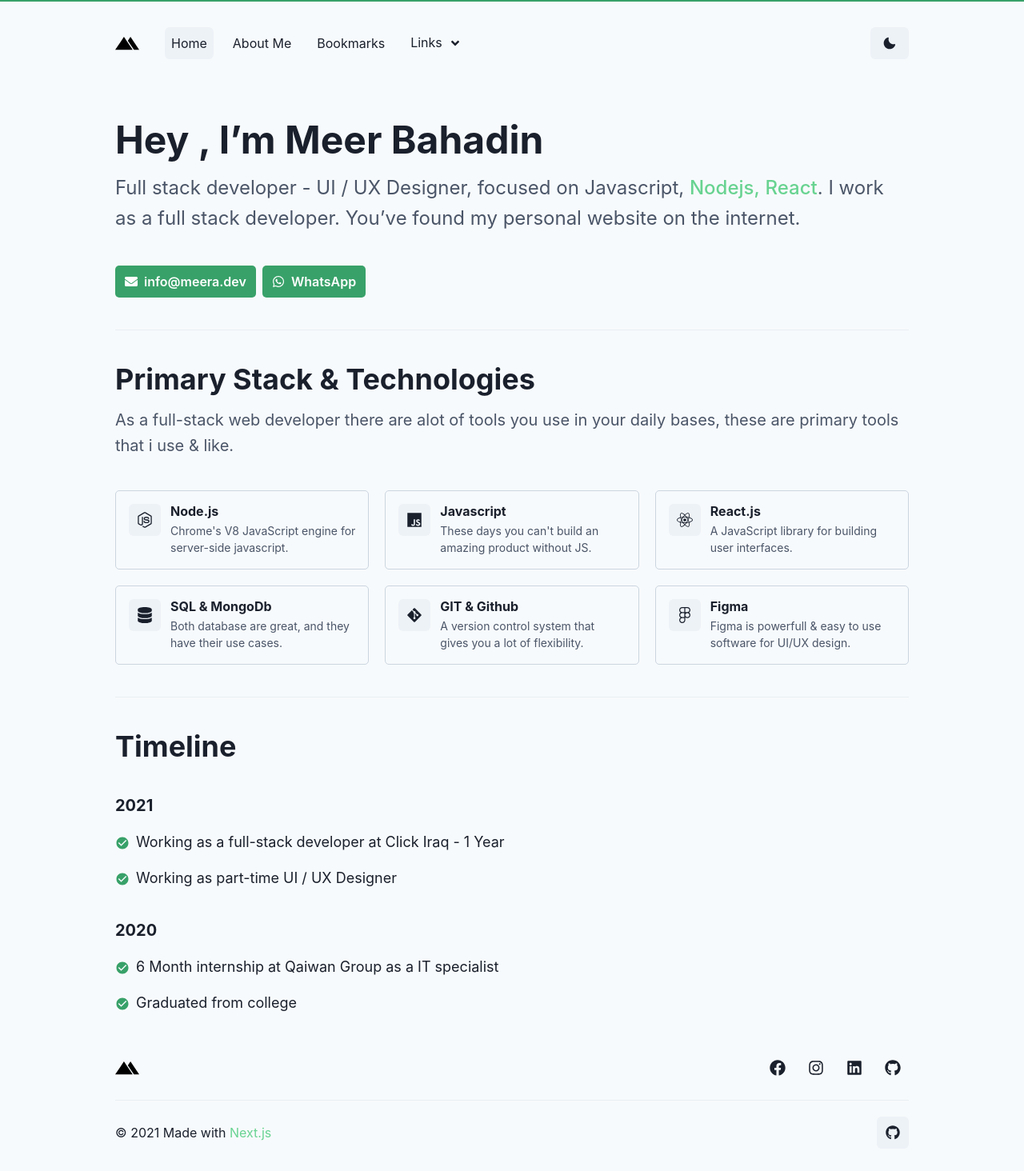
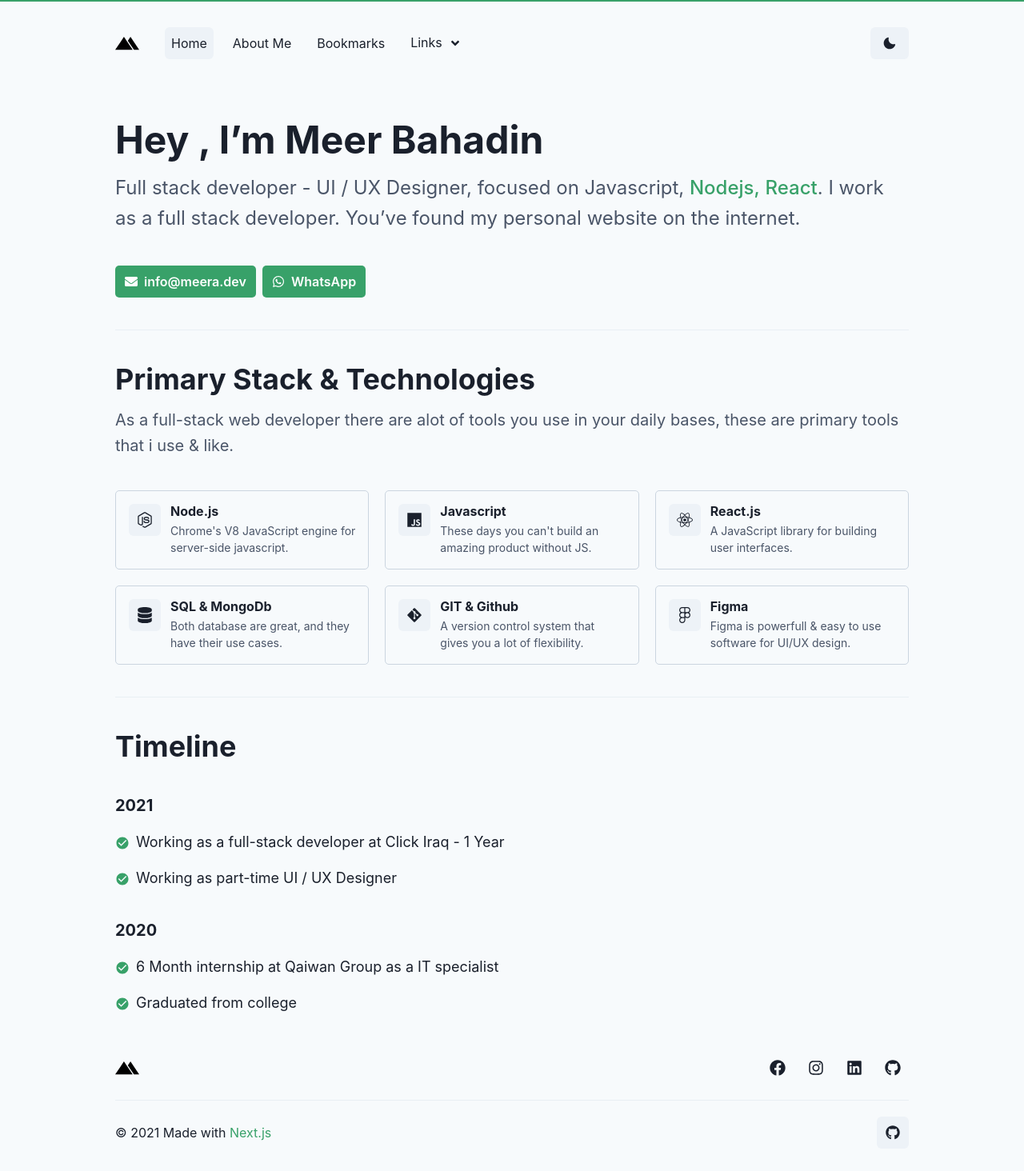
Before and after one commit to wainnyta/softwarearchitek.com, a Next.js app: page / in a window 1280 px wide. Shown: the top 1464 px of the page at 80% size. Built offline with nearby package versions, Linux system fonts and the light colour scheme.

Commit message:
updated green link color

```diff
--- a/components/Layout/Footer.js
+++ b/components/Layout/Footer.js
@@ -61,7 +61,7 @@ const Footer = () => (
       <Stack direction="row" align="center" justify="space-between" pt={5}>
         <Text fontSize="md">
           &copy; {new Date().getFullYear()} Made with{" "}
-          <Link color="green.300" href="https://www.nextjs.org" isExternal>
+          <Link color="green.500" href="https://www.nextjs.org" isExternal>
             Next.js
           </Link>
         </Text>
--- a/components/ToolCard.js
+++ b/components/ToolCard.js
@@ -22,7 +22,7 @@ const ToolCard = ({ tool }) => {
         d="flex"
         role="group"
         _hover={{
-          borderColor: "green.300",
+          borderColor: "green.500",
         }}
       >
         <IconButton
@@ -32,7 +32,7 @@ const ToolCard = ({ tool }) => {
           target="_blank"
           aria-label={tool?.name}
           mr={3}
-          _groupHover={{ color: "green.300" }}
+          _groupHover={{ color: "green.500" }}
           icon={tool?.icon}
         />
         <Box>
--- a/components/pages/index/Profile.js
+++ b/components/pages/index/Profile.js
@@ -3,7 +3,6 @@ import {
   Heading,
   SlideFade,
   Link,
-  Divider,
   LightMode,
   Button,
   ButtonGroup,
@@ -26,7 +25,7 @@ const Profile = () => {
         <Paragraph fontSize="2xl" lineHeight={1.6}>
           Full stack developer - UI / UX Designer, focused on Javascript,{" "}
           <Link
-            color="green.300"
+            color="green.500"
             href="https://www.nodejs.org"
             isExternal
             fontWeight="500"
@@ -34,7 +33,7 @@ const Profile = () => {
             Nodejs,
           </Link>{" "}
           <Link
-            color="green.300"
+            color="green.500"
             href="https://www.reactjs.org"
             fontWeight="500"
             isExternal
```
